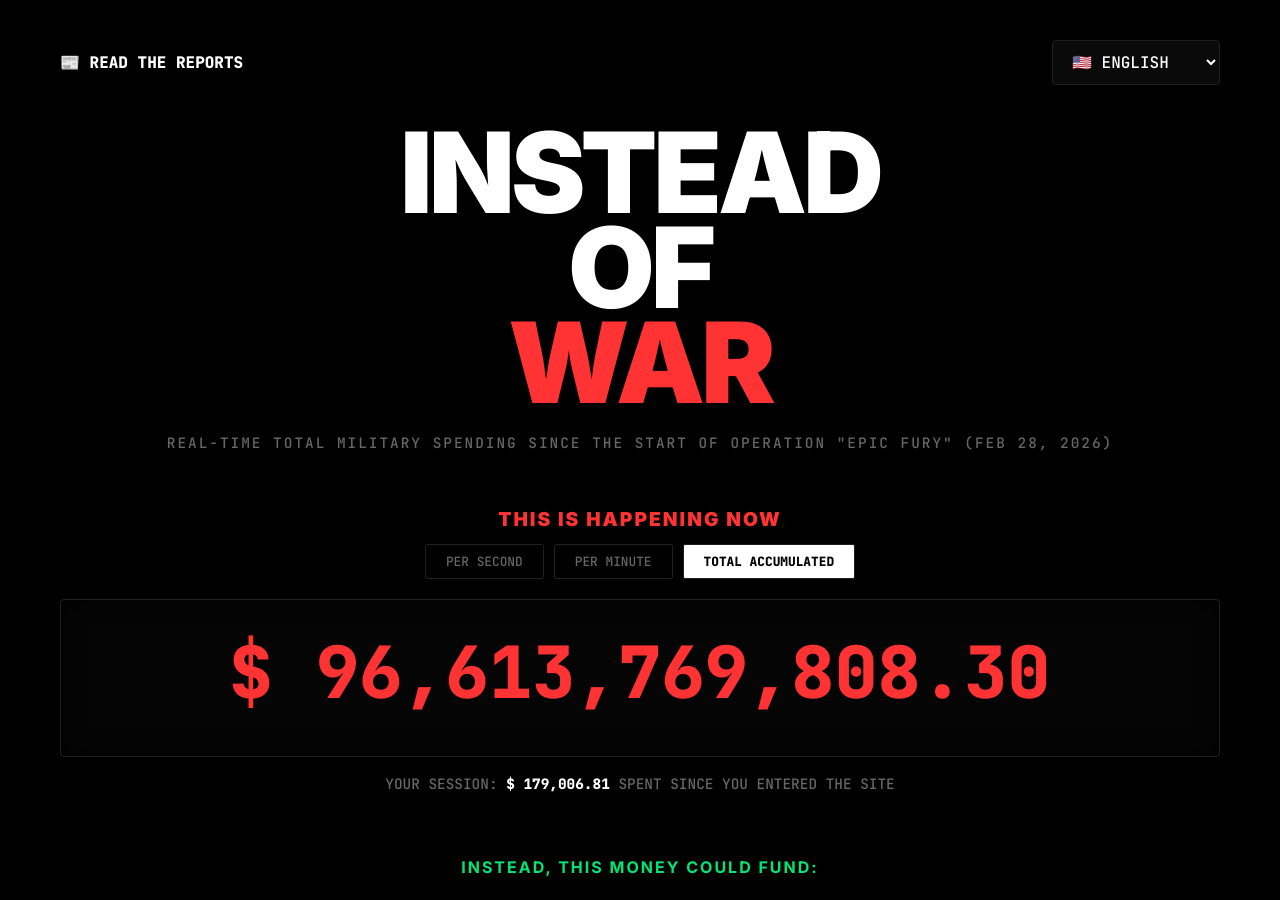
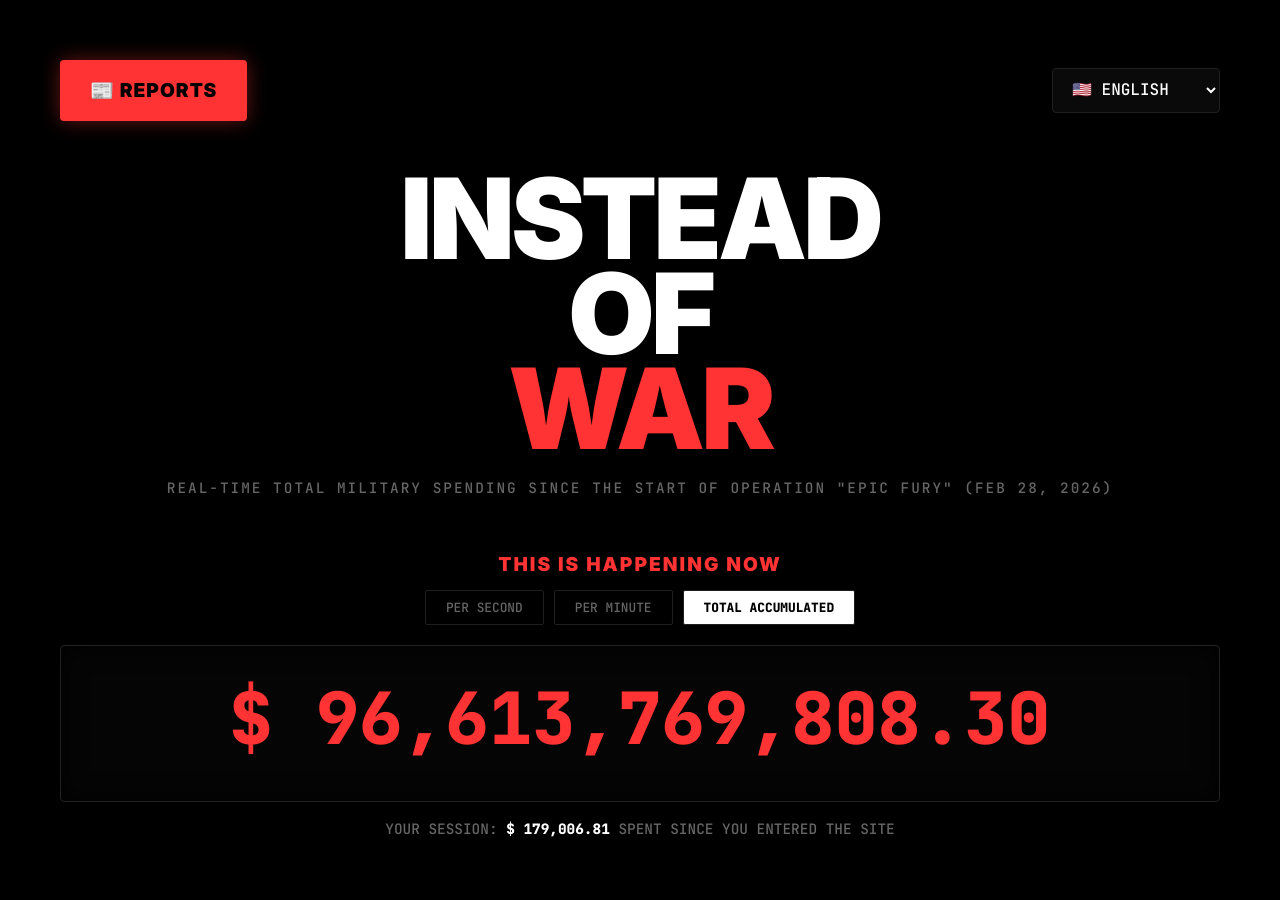
Before and after one commit to davide90-svg/insteadofwar, a Jekyll site: the page index.html, which Jekyll copies as it is, in a window 1280 px wide and 900 px high. Built offline with Jekyll 4.4.1, drawn with Linux system fonts in a browser that asks for light colours.

Commit message:
index.html

```diff
--- a/index.html
+++ b/index.html
@@ -142,8 +142,10 @@
 <body>
 
 <main class="wrap">
-  <header style="display: flex; justify-content: space-between; align-items: center; margin-bottom: 40px;">
-    <a href="/reports.html" style="color: var(--white); font-weight: bold; text-decoration: none; font-family: 'JetBrains Mono', monospace;">📰 READ THE REPORTS</a>
+  <header style="display: flex; justify-content: space-between; align-items: center; margin-bottom: 50px; margin-top: 20px; flex-wrap: wrap; gap: 20px;">
+    <a href="/reports.html" style="background: var(--red); color: #000; font-weight: 900; text-decoration: none; font-family: 'Inter', sans-serif; padding: 15px 30px; font-size: 1.2rem; border-radius: 4px; text-transform: uppercase; box-shadow: 0 0 20px rgba(255,51,51,0.4); letter-spacing: 1px; transition: all 0.3s;">
+      📰 REPORTS
+    </a>
     <select id="langSelect" aria-label="Select language">
       <option value="en">🇺🇸 ENGLISH</option>
       <option value="es">🇪🇸 ESPAÑOL</option>
```
